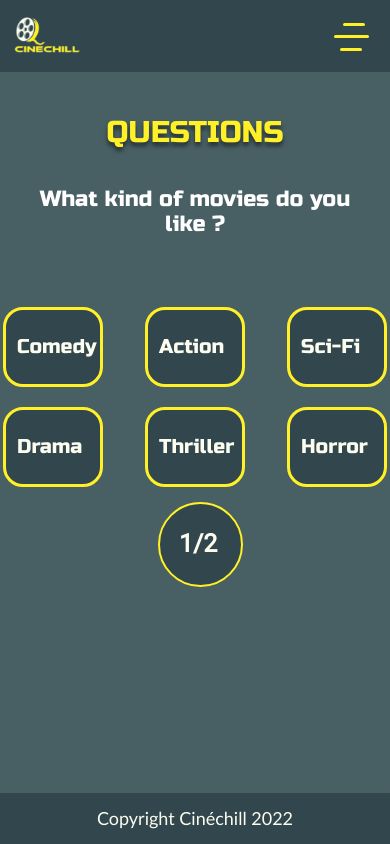
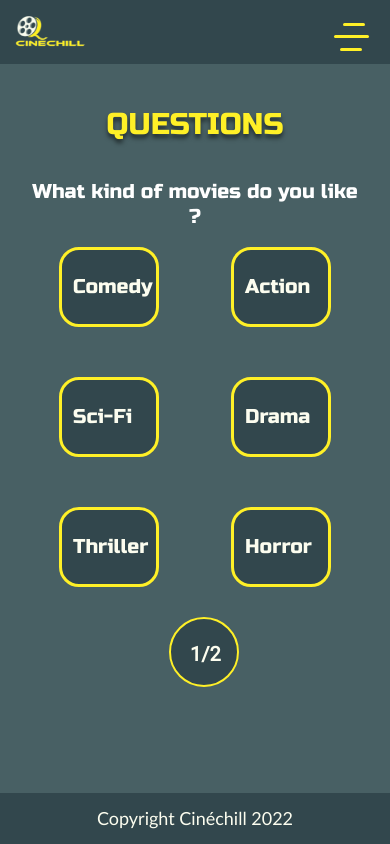
Before and after one commit to ComicScrip/lyon-react-mars22-p2g3, a React (Create React App) app: page /moviepicker in a window 390 px wide. Built offline with nearby package versions, Linux system fonts and the light colour scheme.

Commit message:
navbar conflicts resolved

```diff
--- a/src/Css/About.css
+++ b/src/Css/About.css
@@ -8,15 +8,11 @@
   margin: 30px 0 20px 0;
 }
 .navbar {
-  z-index: 1 !important;
+  z-index: 100 !important;
 }
 
 .introduction {
-  font-family: 'Russo One';
-  font-weight: normal;
-  font-size: 22px;
-  line-height: 25px;
-  /* font-style: normal;
+  font-style: normal;
   font-weight: 700;
   font-size: 20px;
   font-family: 'Roboto', sans serif;
@@ -24,7 +20,7 @@
   text-align: center;
   color: #ffffff;
   text-shadow: 0px 2px 2px rgba(0, 0, 0, 0.5);
-  margin: 30px 40px 50px 40px; */
+  margin: 30px 40px 50px 40px;
 }
 
 @media screen and (min-width: 700px) {
--- a/src/Css/Navbar.css
+++ b/src/Css/Navbar.css
@@ -12,7 +12,7 @@
   font-family: 'Roboto', sans-serif;
   font-weight: bold;
   text-decoration: none;
-  z-index: 2 !important;
+  z-index: 3 !important;
 }
 .navbar ul {
   display: flex;
@@ -28,12 +28,13 @@ nav a {
   color: #fff027;
 }
 .logo {
-  max-height: 3.5em;
+  max-height: 3em;
 }
 .navbar_link {
   align-items: center;
   padding: 0 2rem;
   justify-content: space-between;
+  font-size: 22px;
   text-decoration: none;
   color: inherit;
 }
--- a/src/Css/Questionnaire.css
+++ b/src/Css/Questionnaire.css
@@ -1,6 +1,7 @@
 .question_title {
   font-family: 'Russo One';
   font-style: normal;
+  margin: 45px 0 35px 0;
   font-size: 45px;
   font-weight: 300;
   text-align: center;
@@ -26,14 +27,14 @@
   display: grid;
   grid-template-columns: 1fr 1fr 1fr;
   gap: 10px 2em !important;
-  padding: 10px !important;
+  padding: auto !important;
   align-items: center;
   justify-content: center;
 }
 .cardy {
   width: 200px !important;
   height: 110px !important;
-  margin: 5px;
+  margin: 20px;
   justify-content: center;
   align-items: center;
   background-color: #32474d;
@@ -45,21 +46,22 @@
   color: #fcfdef;
   font-family: 'Russo One';
   font-style: normal;
-  margin-left: 23px !important;
-  padding: 39px !important;
-  font-weight: 500;
-  font-size: 22px;
+  margin-left: 20px !important;
+  padding: 35px !important;
+  font-weight: 300;
+  font-size: 25px;
+  cursor: pointer;
 }
 .cercle {
-  height: 70px;
-  width: 70px;
+  height: 60px;
+  width: 60px;
+  margin-top: 20px;
   align-items: center;
   justify-content: center;
-  margin-left: 315px;
+  margin-left: 370px;
   border-radius: 50%;
   background-color: #32474d;
   border: 2px solid #fff027;
-  cursor: pointer;
 }
 .compteur {
   width: 40px;
@@ -67,31 +69,35 @@
   font-family: 'Roboto';
   font-style: normal;
   font-weight: bold;
-  font-size: 30px;
+  font-size: 20px;
   margin-left: 9px;
-  line-height: 60px;
+  line-height: 50px;
   color: #fcfdef;
 }
 @media screen and (max-width: 700px) {
   .question_title {
-    font-family: 'Russo One';
-    font-weight: 400;
-    font-size: 36px;
-    line-height: 36px;
+    font-style: normal;
+    font-weight: 500;
+    font-size: 20px;
+    font-family: 'Roboto', sans serif;
+    line-height: 23px;
+    text-align: center;
+    color: #ffffff;
+    text-shadow: 0px 2px 2px rgba(0, 0, 0, 0.5);
+    margin: 30px 40px 50px 40px;
   }
   .question {
     font-family: 'Russo One';
     font-weight: normal;
-    font-size: 22px;
+    font-size: 20px;
     line-height: 25px;
   }
-  .cardxs {
+  .cardsx {
     display: grid;
-    background-color: #32474d;
+    /* background-color: #32474d !important; */
     grid-template-columns: 1fr 1fr;
     gap: 3px 1em;
-    padding: 23px !important;
-    margin: 220px !important;
+    margin-top: -25px !important;
     align-items: center;
     justify-content: center;
   }
@@ -101,9 +107,10 @@
   }
   .cercle {
     padding: 10px;
-    margin-left: 170px;
-    width: 85px;
-    height: 85px;
+    margin-left: 130px;
+    margin-top: 10px;
+    width: 70px;
+    height: 70px;
   }
   .CategoryName {
     font-size: 20px;
@@ -113,7 +120,8 @@
     margin-right: 1px;
   }
   .compteur {
-    font-size: 25px;
+    font-size: 20px;
+    padding-top: 10px;
   }
 
   .question_title {
@@ -126,7 +134,7 @@
     margin: 30px 0 20px 0;
   }
   .section_card {
-    margin: 10px;
-    padding: 30px;
+    margin: auto;
+    padding: auto;
   }
 }
--- a/src/components/Header.js
+++ b/src/components/Header.js
@@ -20,7 +20,7 @@ function Navabar() {
           src="assets/logo.png"
           className="logo"
           alt="my-logo"
-          width={'94px'}
+          width={'100px'}
         />
       </div>
       <ul className="items">
--- a/src/routes/MoviePicker.js
+++ b/src/routes/MoviePicker.js
@@ -8,9 +8,6 @@ function MoviePicker() {
   return (
     <div>
       <Questionnaire />
-      {/* Lorem ipsum dolor sit, amet consectetur adipisicing elit. Sed sunt fuga
-      deserunt recusandae earum et delectus nemo ea voluptatibus, magnam qui
-      fugit beatae placeat id, blanditiis, cum aperiam in architecto? */}
     </div>
   );
 }
```
